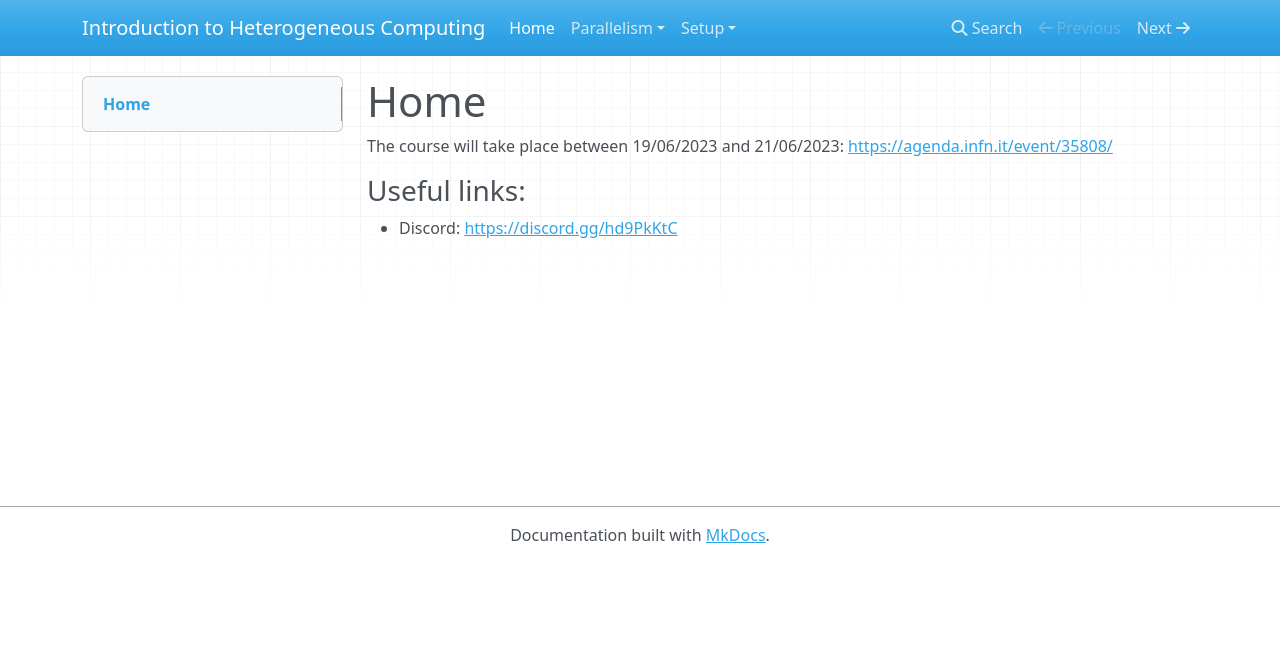
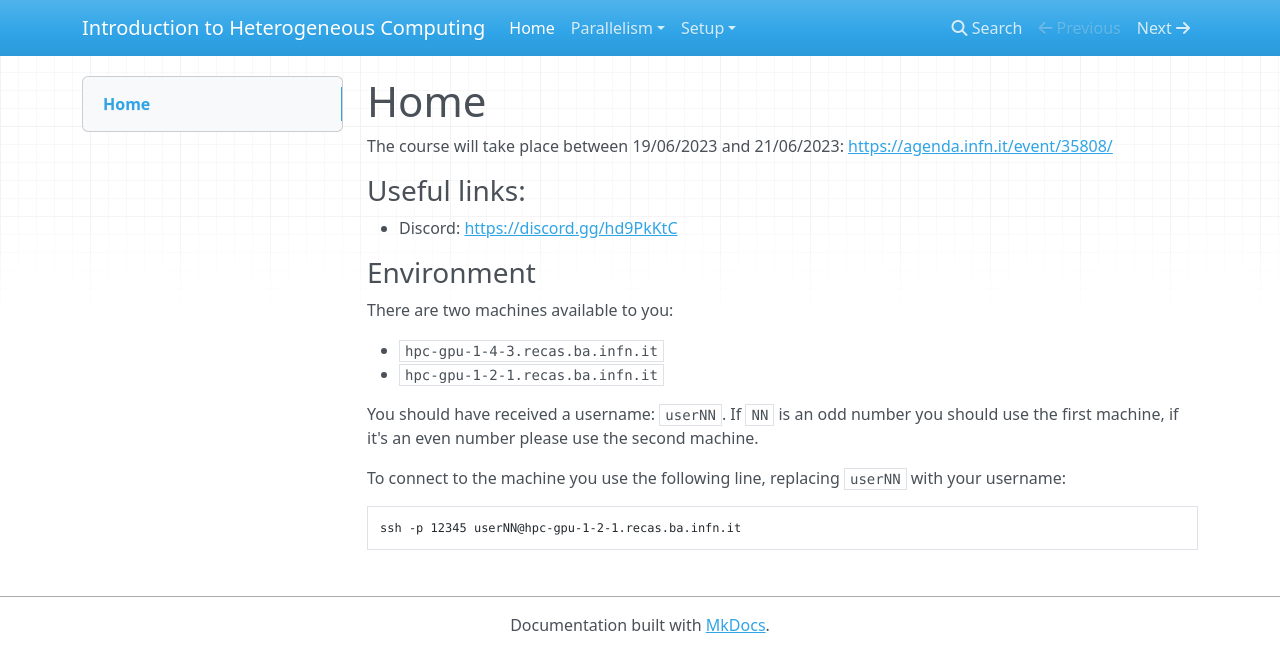
Before and after one commit to cms-patatrack/heterogeneous-training, an MkDocs documentation site: the page built from docs/index.md, in a window 1280 px wide. Shown: the top 672 px of the page. Built offline with MkDocs 1.6.1, drawn with Linux system fonts in a browser that asks for light colours; nearby versions of some CDN libraries.

Commit message:
Update index to include connection details

````diff
--- a/docs/index.md
+++ b/docs/index.md
@@ -4,3 +4,18 @@
 
 ### Useful links:
 - Discord: [https://discord.gg/hd9PkKtC](https://discord.gg/hd9PkKtC)
+
+
+
+### Environment
+There are two machines available to you:
+
+- `hpc-gpu-1-4-3.recas.ba.infn.it`
+- `hpc-gpu-1-2-1.recas.ba.infn.it`
+
+You should have received a username: `userNN`. If `NN` is an odd number you should use the first machine, if it's an even number please use the second machine.
+
+To connect to the machine you use the following line, replacing `userNN` with your username:
+```bash
+ssh -p 12345 userNN@hpc-gpu-1-2-1.recas.ba.infn.it
+```
````
